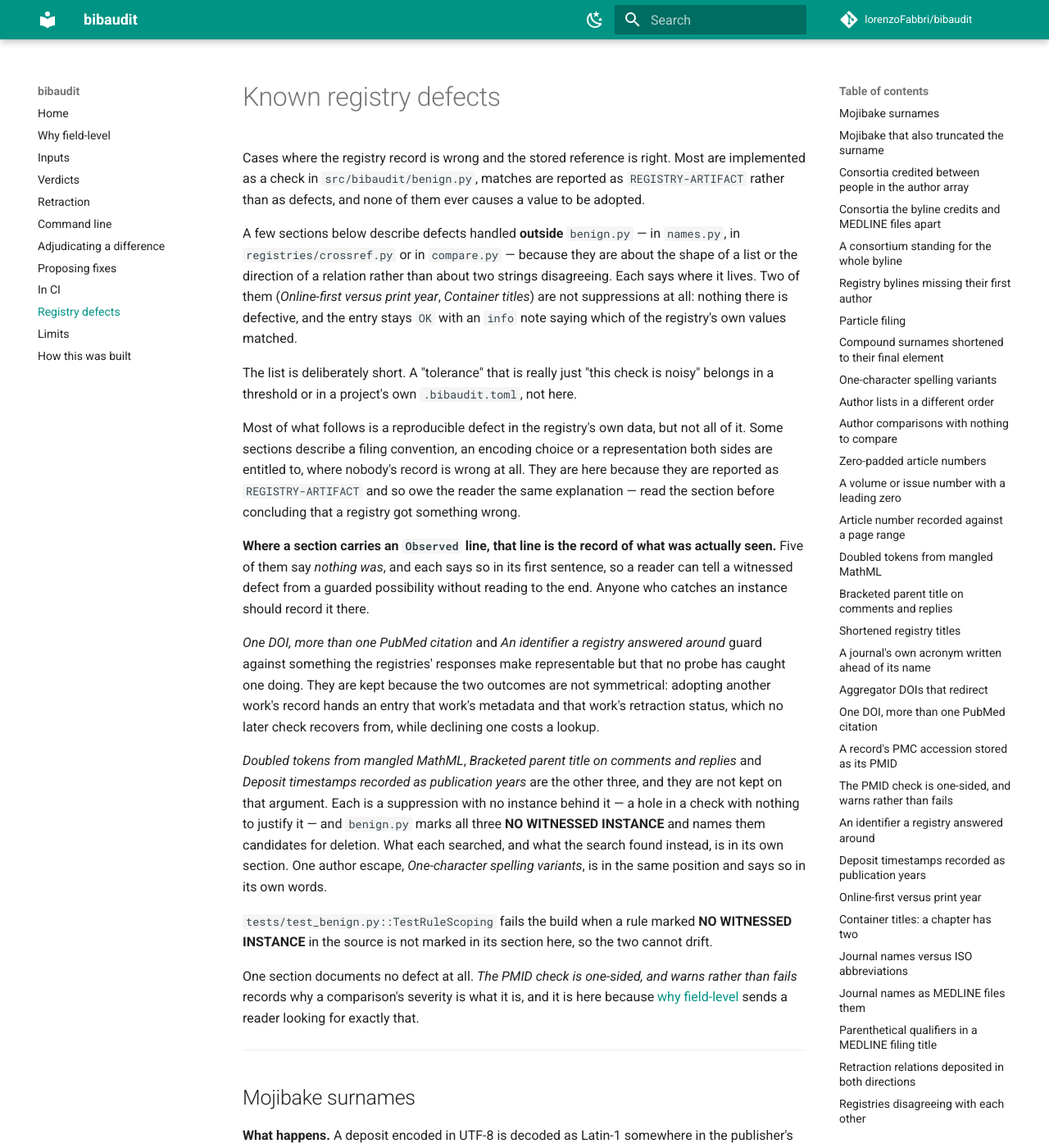
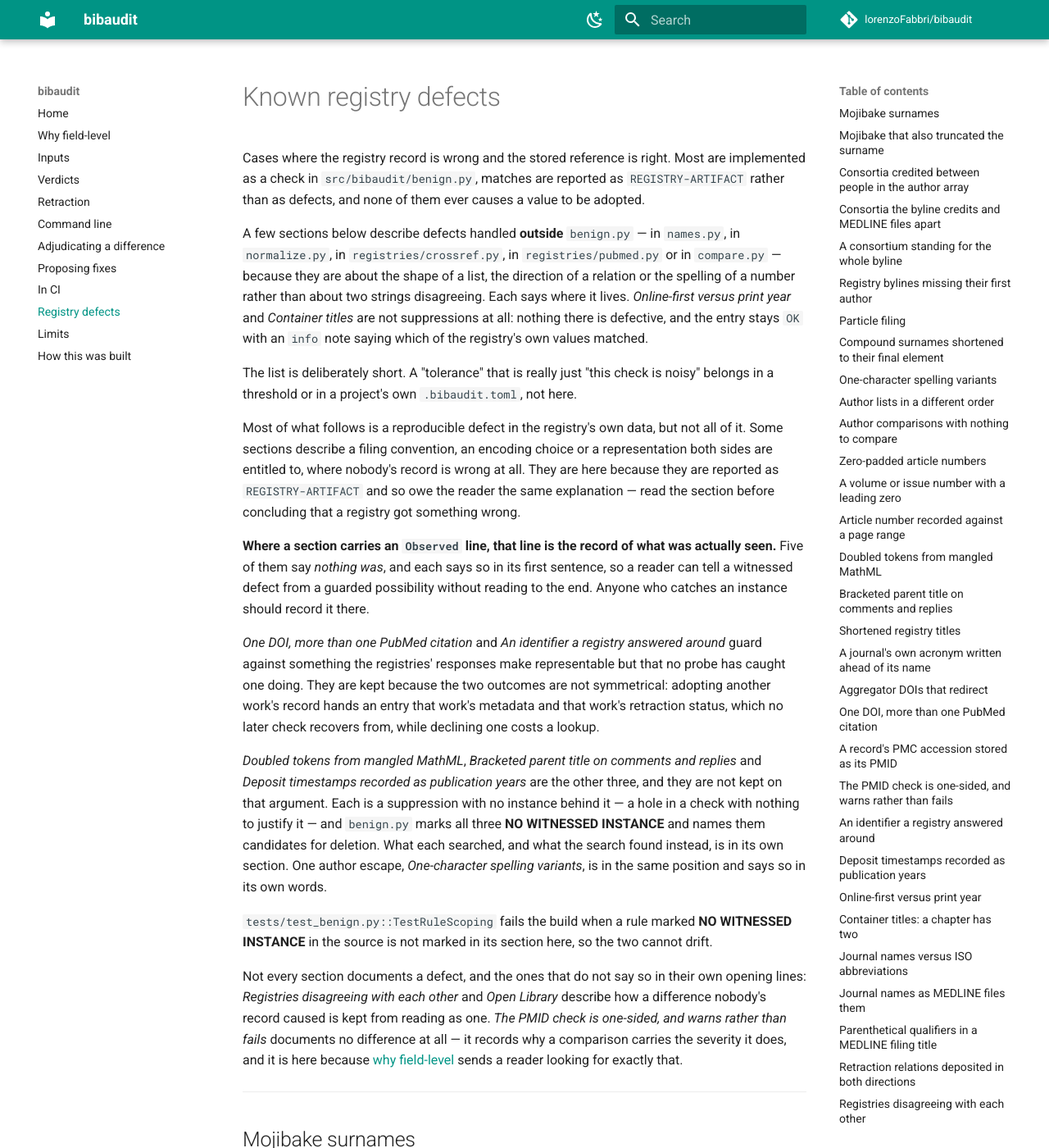
Before and after one commit to lorenzoFabbri/bibaudit, an MkDocs documentation site: the page built from docs/registry-artifacts.md, in a window 1280 px wide and 1400 px high. Shown: the whole window at 82% size. Built offline with MkDocs 1.6.1 and Material for MkDocs 9.7.7, drawn with Linux system fonts in a browser that asks for light colours; comment, search, counter and statistics services are not loaded.

Commit message:
Name every module a section of this file sends the reader to
The introduction listed `names.py`, `registries/crossref.py` and `compare.py`
as the places a defect is handled outside `benign.py`. Two more are named in
sections below it: `normalize.first_page` carries the zero-padded article
number, and `registries/pubmed.py` carries both of the PMID guards. A reader
taking the list as the set goes looking in three files for a rule in five.

"One section documents no defect at all" undercounted the same way. *Registries
disagreeing with each other* and *Open Library* open by saying nothing in them
is one, so the count is replaced by the property: the sections that document no
defect say so themselves, and the PMID severity note documents no difference at
all.

```diff
--- a/docs/registry-artifacts.md
+++ b/docs/registry-artifacts.md
@@ -6,12 +6,13 @@ as `REGISTRY-ARTIFACT` rather than as defects, and none of them ever causes a
 value to be adopted.
 
 A few sections below describe defects handled **outside** `benign.py` — in
-`names.py`, in `registries/crossref.py` or in `compare.py` — because they are
-about the shape of a list or the direction of a relation rather than about two
-strings disagreeing. Each says where it lives. Two of them
-(*Online-first versus print year*, *Container titles*) are not suppressions at
-all: nothing there is defective, and the entry stays `OK` with an `info` note
-saying which of the registry's own values matched.
+`names.py`, in `normalize.py`, in `registries/crossref.py`, in
+`registries/pubmed.py` or in `compare.py` — because they are about the shape of
+a list, the direction of a relation or the spelling of a number rather than
+about two strings disagreeing. Each says where it lives. *Online-first versus
+print year* and *Container titles* are not suppressions at all: nothing there
+is defective, and the entry stays `OK` with an `info` note saying which of the
+registry's own values matched.
 
 The list is deliberately short. A "tolerance" that is really just "this check is
 noisy" belongs in a threshold or in a project's own `.bibaudit.toml`, not here.
@@ -49,9 +50,13 @@ the same position and says so in its own words.
 **NO WITNESSED INSTANCE** in the source is not marked in its section here, so
 the two cannot drift.
 
-One section documents no defect at all. *The PMID check is one-sided, and warns
-rather than fails* records why a comparison's severity is what it is, and it is
-here because [why field-level](why.md) sends a reader looking for exactly that.
+Not every section documents a defect, and the ones that do not say so in their
+own opening lines: *Registries disagreeing with each other* and *Open Library*
+describe how a difference nobody's record caused is kept from reading as one.
+*The PMID check is one-sided, and warns rather than fails* documents no
+difference at all — it records why a comparison carries the severity it does,
+and it is here because [why field-level](why.md) sends a reader looking for
+exactly that.
 
 ---
 
```
